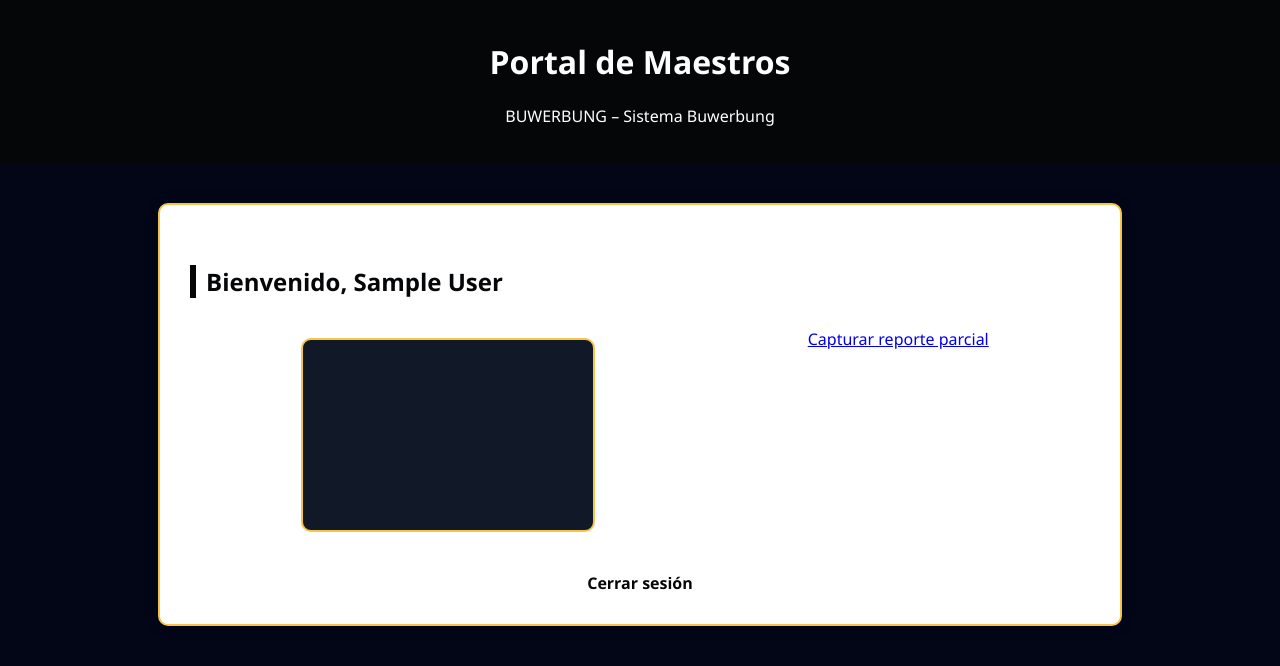
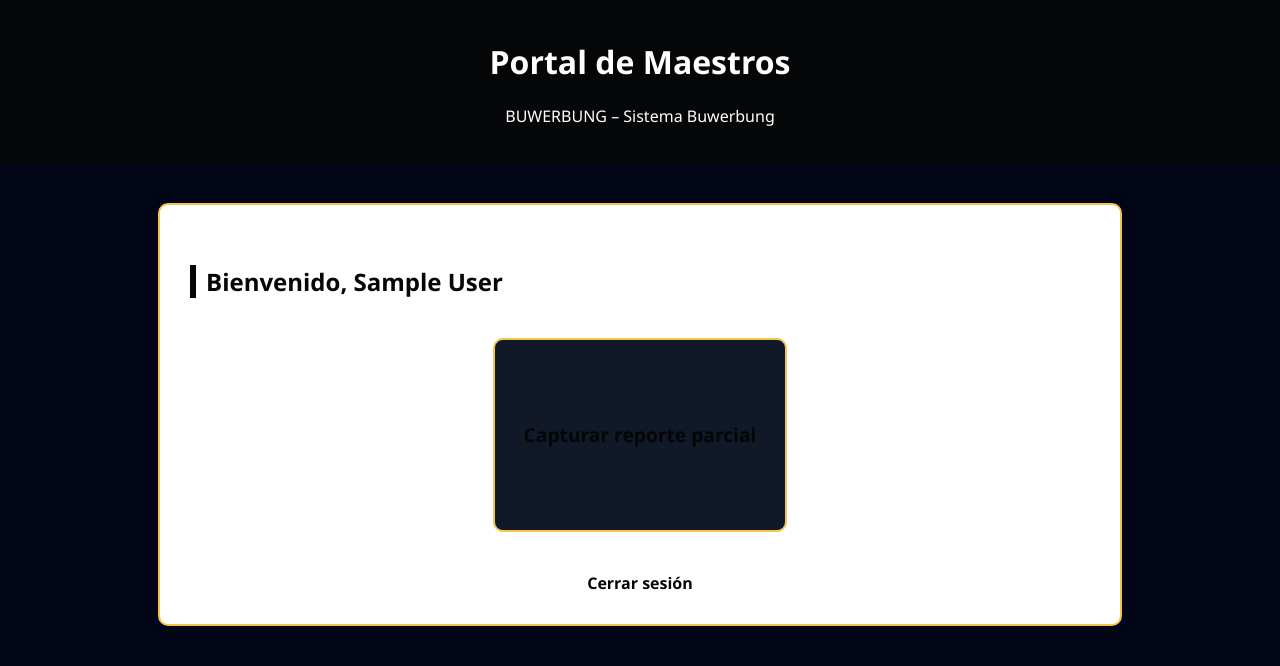
Before and after one commit to gerardotuz/prototipos, a Flask app: page /maestro in a window 1280 px wide. Shown: the part 339-1005 px from the top of the page. Run offline with Flask 3, Linux system fonts and the light colour scheme; the visitor is signed in with stand-in values (Sample User, id 1).

Commit message:
Fix nested anchor tag in maestro_menu.html

```diff
--- a/templates/maestro_menu.html
+++ b/templates/maestro_menu.html
@@ -110,10 +110,7 @@
   <h2>Bienvenido, {{ nombre }}</h2>
 
   <div class="opciones-acceso">
-    <a href="/maestro/subir_excel" class="tarjeta-opcion">
-     <a href="/maestro/subir_excel">Capturar reporte parcial</a>
-
-    </a>
+    <a href="/maestro/subir_excel" class="tarjeta-opcion">Capturar reporte parcial</a>
   </div>
 
   <a href="/logout" class="salir">Cerrar sesión</a>
```
